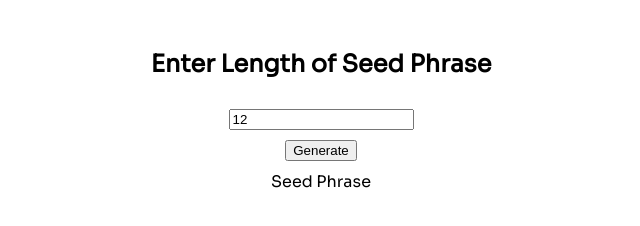
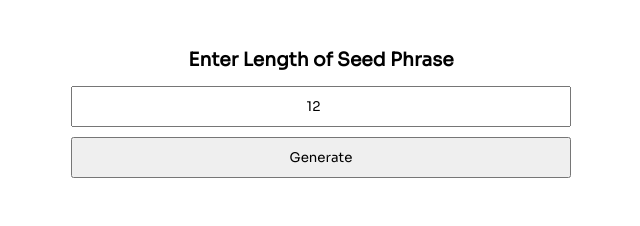
Before and after one commit to sb-portfolio/Seed-phrase-generator, a plain HTML site: page index.html in a window 1280 px wide. Shown: the part 84-310 px from the top of the page, without its empty margins (319-959 px from the left). Drawn offline with Linux system fonts and the light colour scheme.

Commit message:
change input and button styling

```diff
--- a/index.html
+++ b/index.html
@@ -16,9 +16,9 @@
 </head>
 <body>
     <h1>Seed Phrase Generator</h1>
-    <h2>Enter Length of Seed Phrase</h2>
+    <h3>Enter Length of Seed Phrase</h3>
     <input type="number" value="12" id="seed-length"/>
     <button id="generate-btn">Generate</button>
-    <div id="seed-phrase-output">Seed Phrase</div>
+    <div id="seed-phrase-output"></div>
 </body>
 </html>
--- a/index.js
+++ b/index.js
@@ -25,5 +25,4 @@ function createSeedPhrase(){
     seedPhrase.forEach(word => {
         seedPhraseOutputEl.innerHTML += `<div class="seed-word">${word[0].toUpperCase()}${word.slice(1)}</div>`
     })
-    console.log(seedPhrase)
 }
--- a/style.css
+++ b/style.css
@@ -6,6 +6,19 @@ body{
     max-width: 500px;
     margin: 20px auto;
     font-family: 'Sora', sans-serif;
+    box-sizing: border-box;
+}
+h3{
+    margin-bottom: 5px;
+}
+
+
+button, input{
+    width: 100%;
+    padding: 10px 0;
+    text-align: center;
+    font-family: 'Sora', sans-serif;
+    box-sizing: border-box;
 }
 
 #seed-phrase-output{
@@ -13,6 +26,7 @@ body{
     flex-direction: row;
     flex-wrap: wrap;
     gap: 10px;
+
 }
 
 .seed-word{
```
